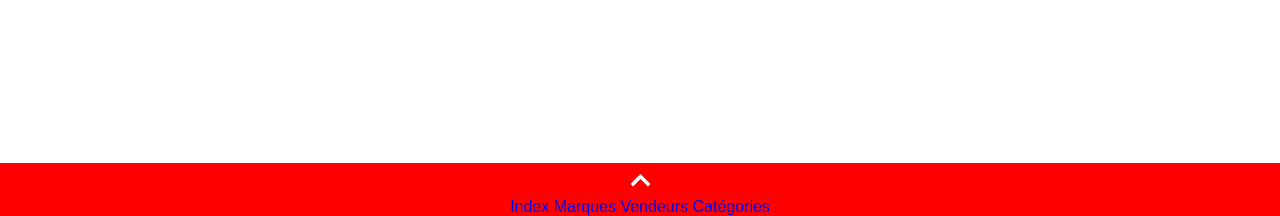
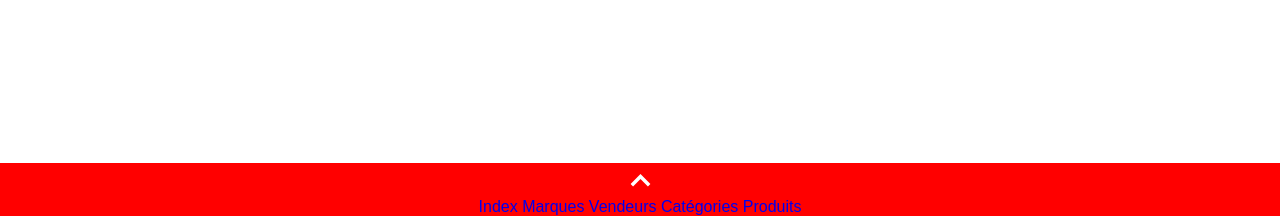
Before and after one commit to SandrineJa/simplon_marketplace, a PHP site: page /index.php in a window 1280 px wide. Shown: the part 584-800 px from the top of the page. Run offline with PHP 8.4, Linux system fonts and the light colour scheme.

Commit message:
products

```diff
--- a/footer.php
+++ b/footer.php
@@ -12,6 +12,7 @@
 	    <a href="<?php echo $root_path ?>php/index_marques.php">Marques</a>
 	    <a href="<?php echo $root_path ?>php/index_sellers.php">Vendeurs</a>
 	    <a href="<?php echo $root_path ?>php/index_categories.php">Catégories</a>
+        <a href="<?php echo $root_path ?>php/index_products.php">Produits</a>
     </div>
 </body>
 </html>
```
